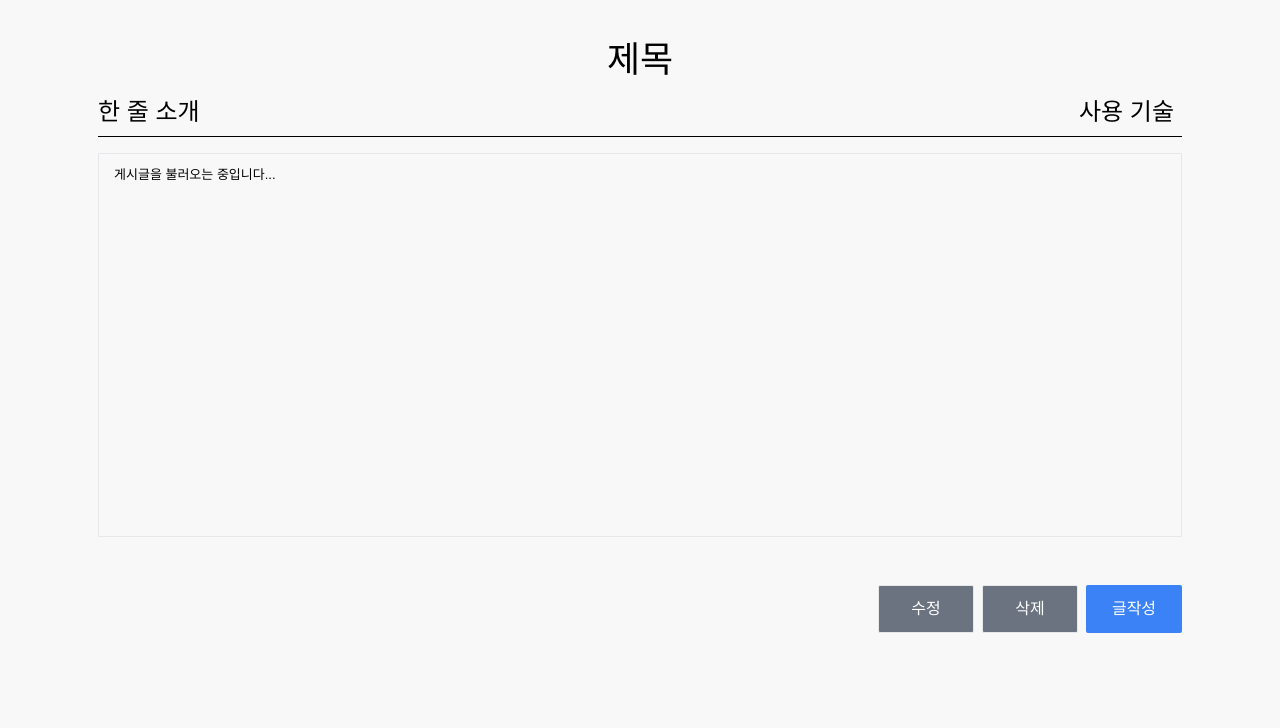
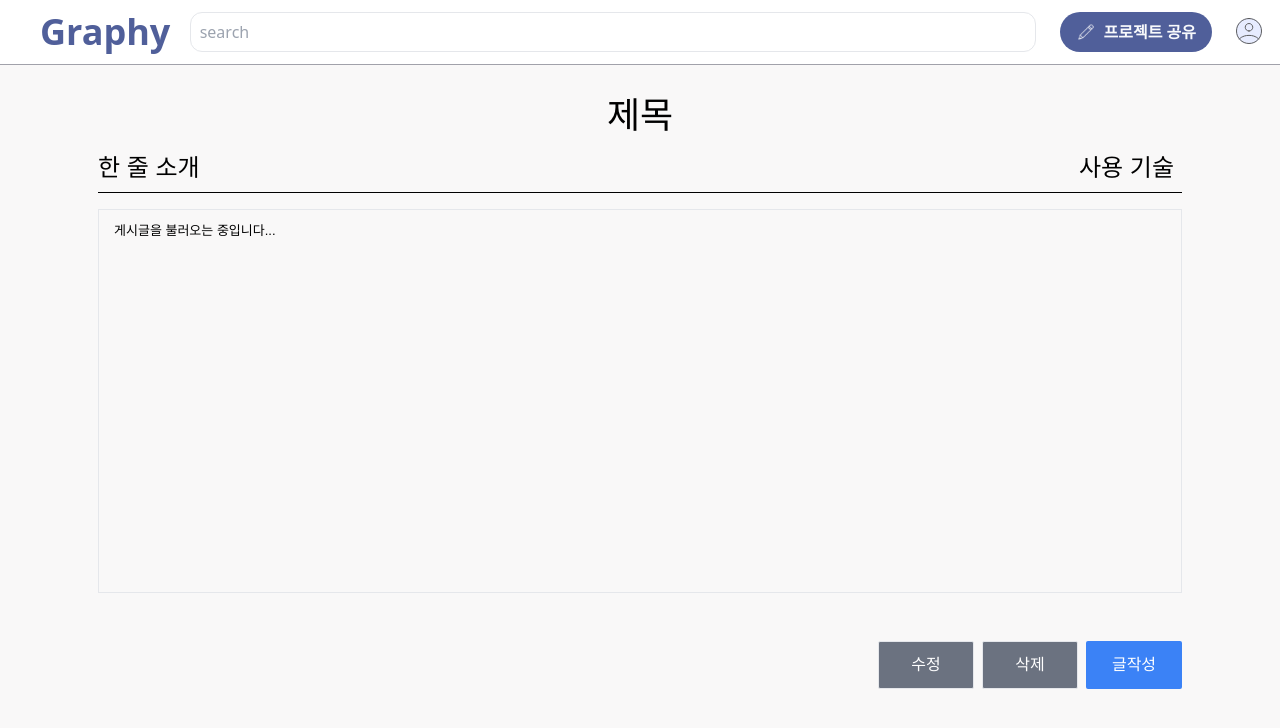
Before and after one commit to techeer-sv/graphy, a React (Vite) app in the folder frontend/: page /read in a window 1280 px wide. Shown: the top 728 px of the page. Built offline with nearby package versions, Linux system fonts and the light colour scheme.

Commit message:
feat: Writing, Reading 페이지 상단바 고정

```diff
--- a/frontend/src/components/NavBar.tsx
+++ b/frontend/src/components/NavBar.tsx
@@ -7,6 +7,10 @@ import WritingPage from '../pages/WritingPage';
 function NavBar() {
   const navigate = useNavigate();
 
+  const goToMain = () => {
+    navigate("/");
+  };
+
   const goToWriting = () => {
     navigate("/Write");
   };
@@ -14,12 +18,12 @@ function NavBar() {
   return (
     <div className="fixed z-20 mb-5 flex w-screen flex-row content-center border-b border-zinc-400 bg-white pt-3 pb-3 align-middle ">
       {/* 로고 */}
-      <button className="ml-10 hidden text-4xl font-bold text-graphyblue sm:block">
+      <button onClick={goToMain} className="ml-10 hidden text-4xl font-bold text-graphyblue sm:block">
         Graphy
       </button>
-      <span className="ml-10 text-4xl font-bold text-graphyblue sm:hidden">
+      <button onClick={goToMain} className="ml-10 text-4xl font-bold text-graphyblue sm:hidden">
         G
-      </span>
+      </button>
 
       {/* 검색창 */}
       <input
--- a/frontend/src/pages/ReadingPage.tsx
+++ b/frontend/src/pages/ReadingPage.tsx
@@ -2,6 +2,7 @@ import React, { useEffect } from 'react';
 import { useRecoilState } from 'recoil';
 import QuillWrtten from '../components/QuillWritten';
 import { selectedStackState, titleState, tldrState } from '../Recoil';
+import NavBar from '../components/NavBar';
 
 function ReadingPage() {
   const [title, setTitle] = useRecoilState<string>(titleState);
@@ -27,9 +28,11 @@ function ReadingPage() {
   }, [setSelectedStack]);
 
   return (
+    <div>
+      <NavBar/>
     <div className="mt-0 flex h-screen w-screen justify-center bg-[#F9F8F8] pb-10">
       {/**전체 컨텐츠 영역**/}
-      <div className="w-11/12 max-w-1100 px-2 sm:flex sm:h-5/6 sm:flex-col">
+      <div className="my-14 w-11/12 max-w-1100 px-2 sm:flex sm:h-5/6 sm:flex-col">
         {/**텍스트 영역**/}
         <div>
           {/**제목**/}
@@ -80,6 +83,7 @@ function ReadingPage() {
         </div>
       </div>
     </div>
+    </div>
   );
 }
 
--- a/frontend/src/pages/WritingPage.tsx
+++ b/frontend/src/pages/WritingPage.tsx
@@ -5,6 +5,7 @@ import QuillEditor from '../components/QuillEditor';
 import TechStackSelection from '../components/TechStackSelection';
 import imginsert from '/src/images/imginsert.svg';
 import { titleState, tldrState, imageState } from '../Recoil';
+import NavBar from '../components/NavBar';
 
 function WritingPage() {
   const [title, setTitle] = useRecoilState<string>(titleState);
@@ -42,10 +43,11 @@ function WritingPage() {
 
   return (
     <div className="mt-0 flex h-auto w-screen justify-center bg-[#F9F8F8] pb-10">
+      <NavBar />
       {/*젤 큰 박스*/}
-      <div className="w-11/12 max-w-1100 border border-black px-2 sm:flex sm:h-5/6 sm:flex-col">
+      <div className="z-10 top-4 w-11/12 max-w-1100 border border-black px-2 sm:flex sm:h-5/6 sm:flex-col">
         {/*서식 구역*/}
-        <div className="mt-2 flex h-228 flex-col justify-center sm:flex-row">
+        <div className="top-4 mt-2 flex h-228 flex-col justify-center sm:flex-row">
           {/*텍스트 구역*/}
           <div className="mr-2 mt-64 mb-2 w-full overflow-visible sm:mt-0 sm:w-10/12">
             {/*제목 상자*/}
@@ -105,6 +107,7 @@ function WritingPage() {
                   </div>
                 )}
               </div>
+
             </div>
           </div>
         </div>
```
